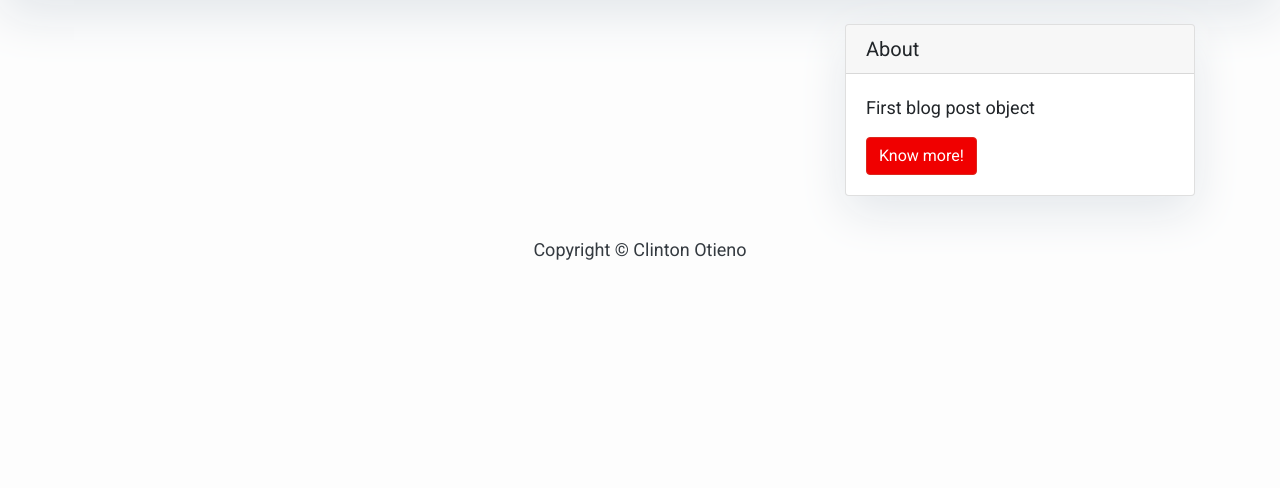
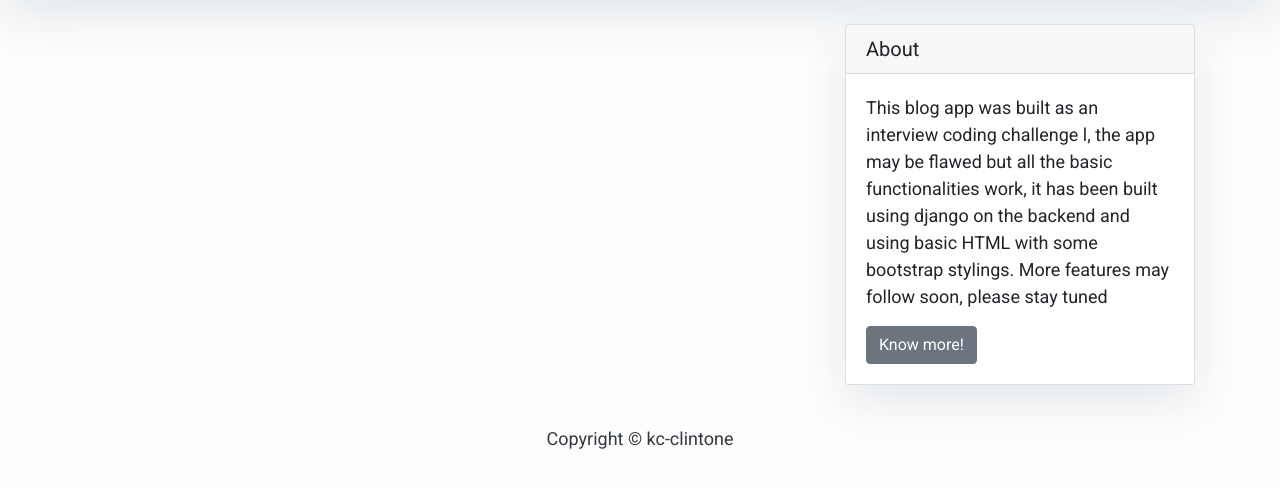
Before and after one commit to kc-clintone/emobilis-interview, a Django app: page / in a window 1280 px wide. Shown: the part 209-697 px from the top of the page. Run offline with Django 5.2, Linux system fonts and the light colour scheme; data that the repository does not hold is empty; some libraries are stand-ins or nearby versions.

Commit message:
tiding up and minor changes

```diff
--- a/emobilis_interview/blog/templates/base.html
+++ b/emobilis_interview/blog/templates/base.html
@@ -64,7 +64,7 @@
         {% endblock content %}
         <!-- Footer -->
         <footer class="py-3 bg-grey">
-            <p class="m-0 text-dark text-center ">Copyright &copy; Clinton Otieno</p>
+            <p class="m-0 text-dark text-center ">Copyright &copy; kc-clintone</p>
         </footer>
     </body>
 </html>
--- a/emobilis_interview/blog/templates/sidebar.html
+++ b/emobilis_interview/blog/templates/sidebar.html
@@ -12,9 +12,8 @@
 <div class="card my-4">
         <h5 class="card-header">About</h5>
     <div class="card-body">
-        <p class="card-text">First blog post object</p>
-        <a href="https://djangocentral.com/building-a-blog-application-with-django"
-           class="btn btn-danger">Know more!</a>
+        <p class="card-text">This blog app was built as an interview coding challenge l, the app may be flawed but all the basic functionalities work, it has been built using django on the backend and using basic HTML with some bootstrap stylings. More features may follow soon, please stay tuned</p>
+        <a href="https://www.github.com/kc-clintone" class="btn btn-secondary">Know more!</a>
     </div>
 </div>
 </div>
```
